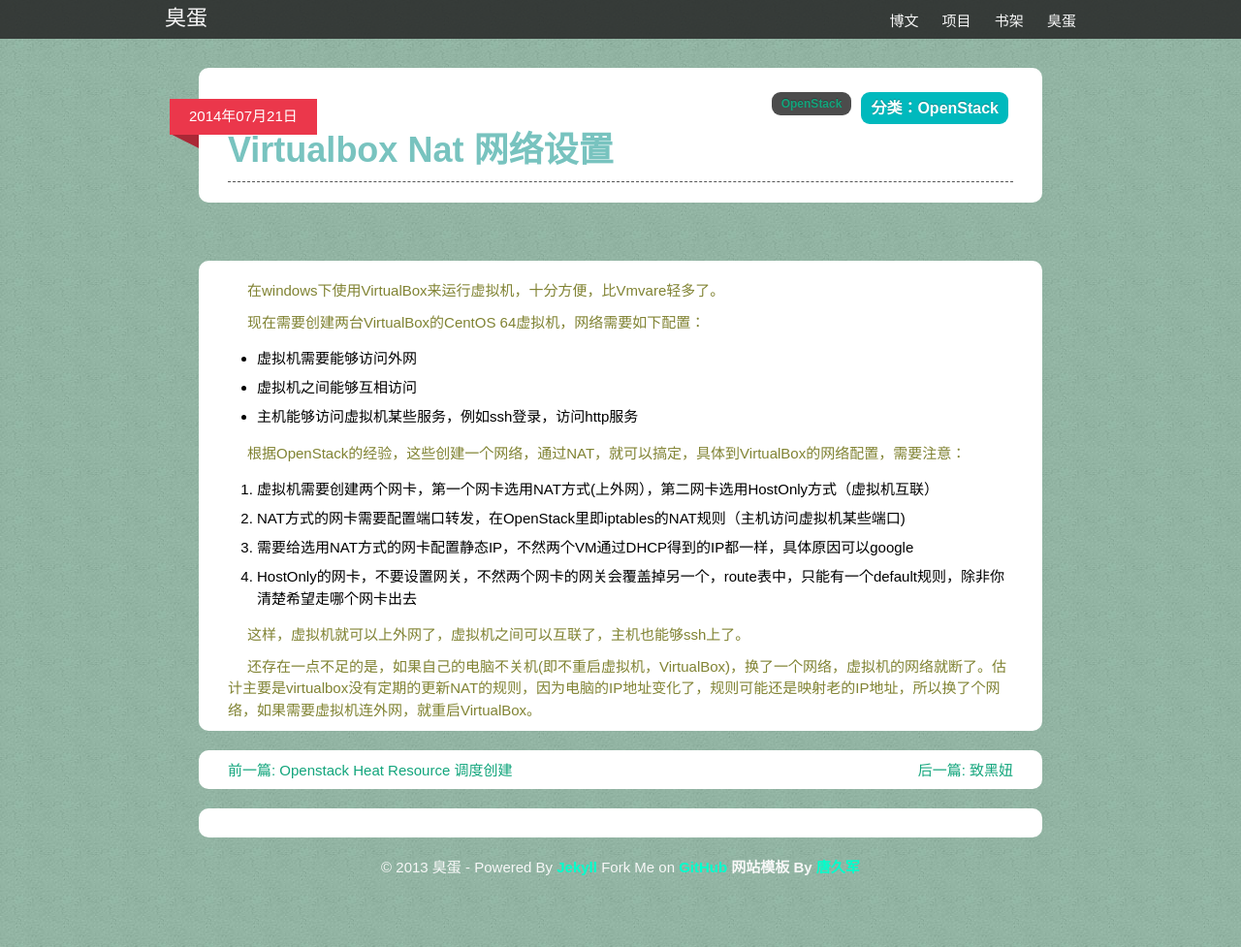
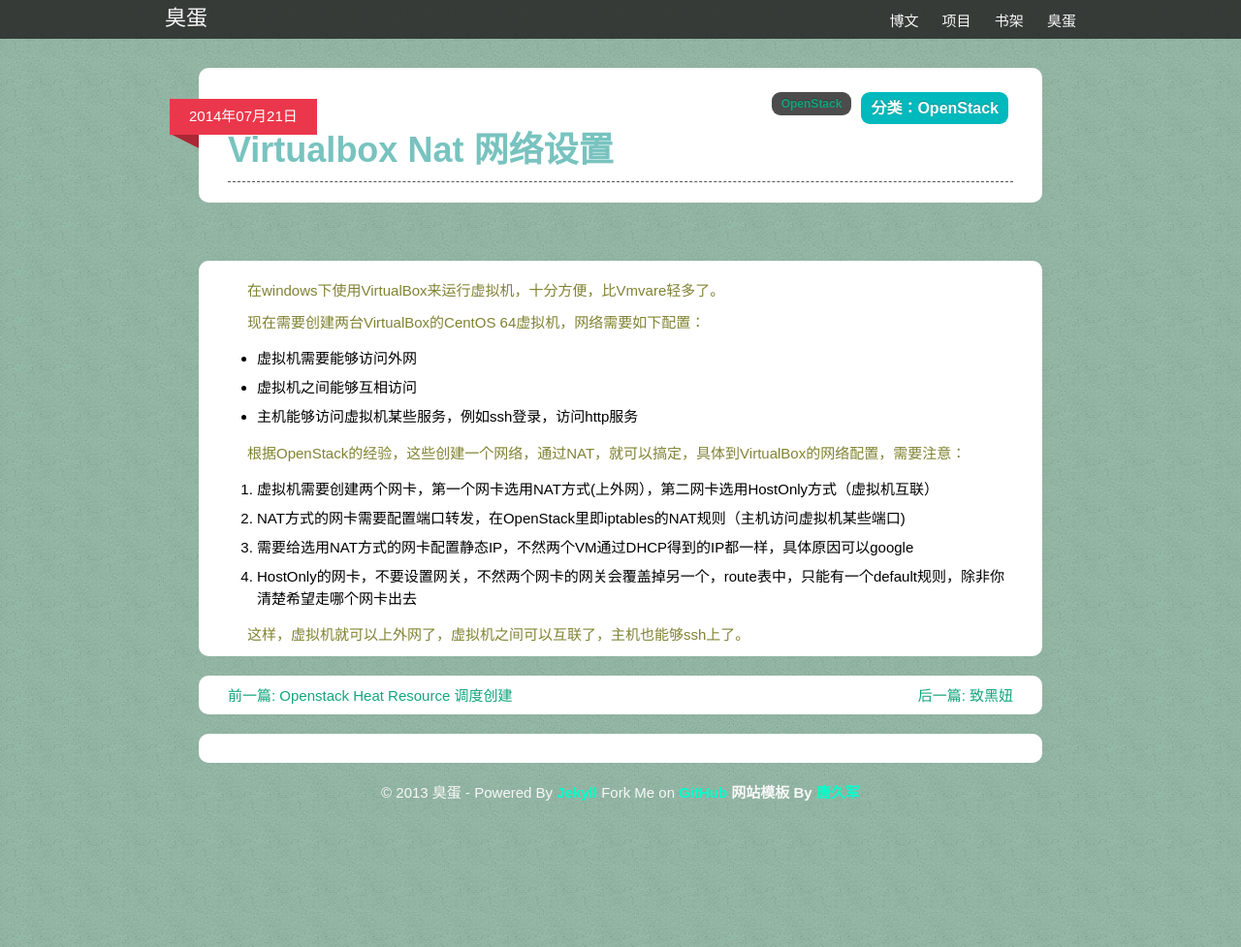
Before and after one commit to liuan/blog, a Jekyll site: the page built from _posts/2014-7-21-VirtualBox-Nat-网络设置.md, in a window 1280 px wide and 977 px high. Shown: the whole window at 97% size. Built offline with Jekyll 4.4.1, drawn with Linux system fonts in a browser that asks for light colours; comment, search, counter and statistics services are not loaded.

Commit message:
correct the content

```diff
--- a/_posts/2014-7-21-VirtualBox-Nat-网络设置.md
+++ b/_posts/2014-7-21-VirtualBox-Nat-网络设置.md
@@ -20,5 +20,3 @@ tags: OpenStack
 4. HostOnly的网卡，不要设置网关，不然两个网卡的网关会覆盖掉另一个，route表中，只能有一个default规则，除非你清楚希望走哪个网卡出去
 
 这样，虚拟机就可以上外网了，虚拟机之间可以互联了，主机也能够ssh上了。
-
-还存在一点不足的是，如果自己的电脑不关机(即不重启虚拟机，VirtualBox)，换了一个网络，虚拟机的网络就断了。估计主要是virtualbox没有定期的更新NAT的规则，因为电脑的IP地址变化了，规则可能还是映射老的IP地址，所以换了个网络，如果需要虚拟机连外网，就重启VirtualBox。
```
